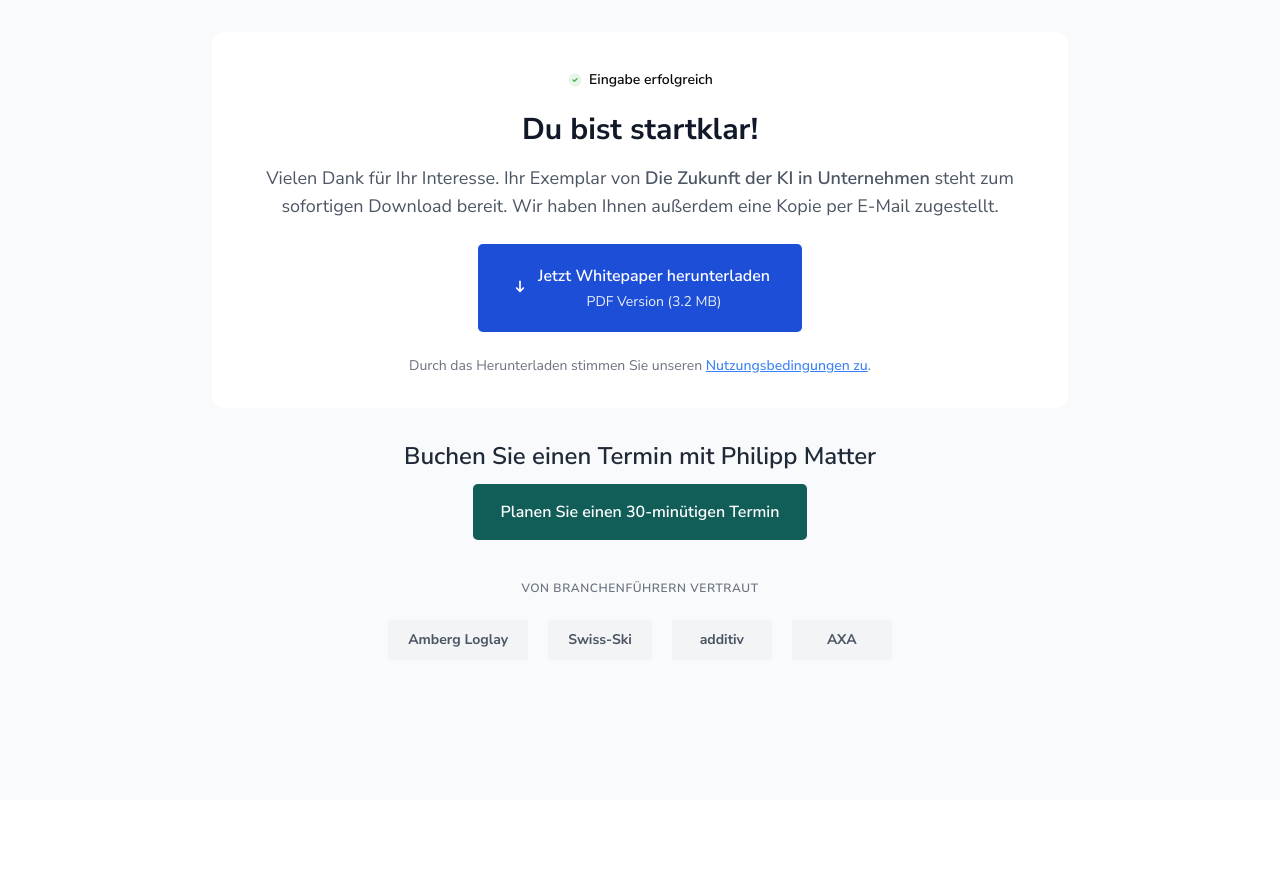
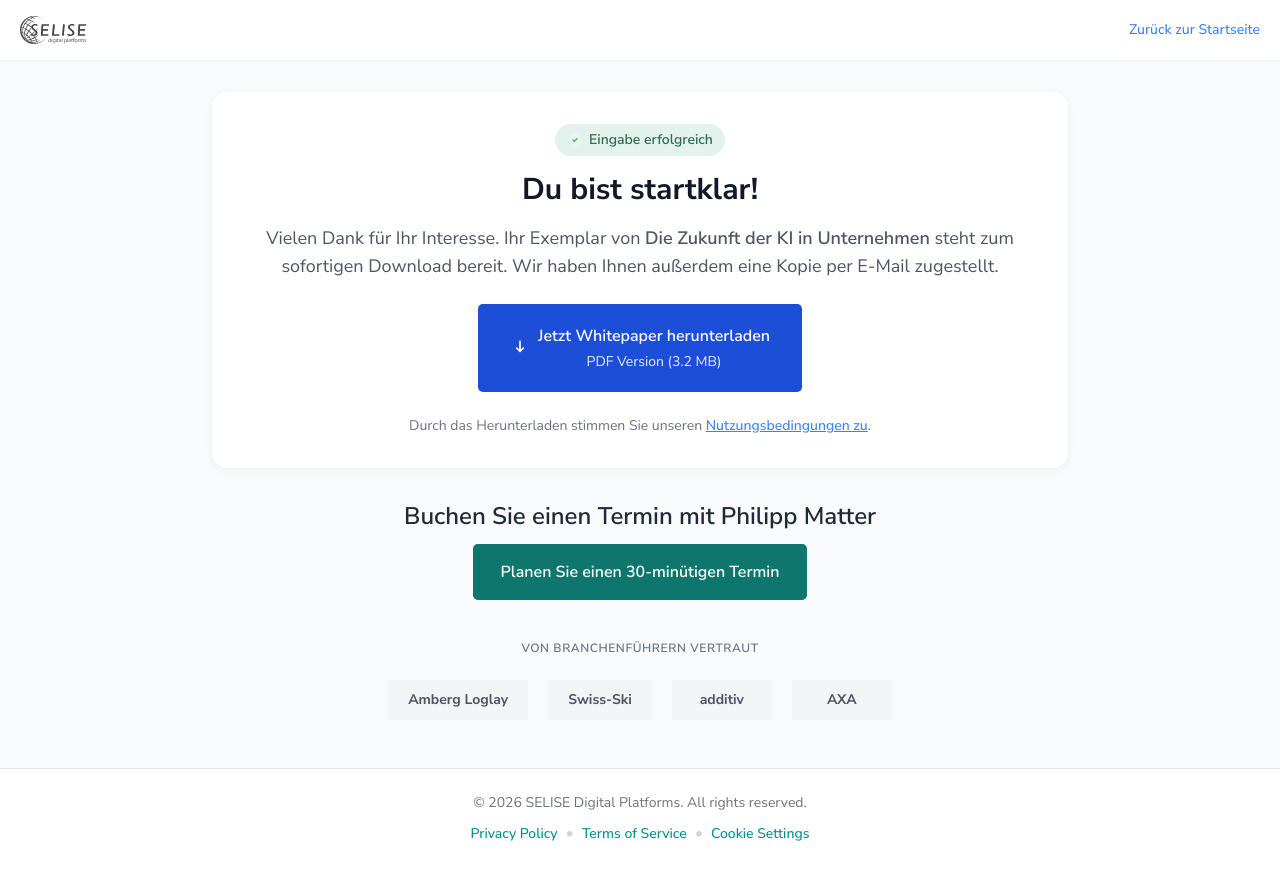
Before and after one commit to armanrahman1999/philipp-project, a React (Vite) app: page / in a window 1280 px wide. Before the commit the page ends 800 px from the top, so only its background shows below. Built offline with nearby package versions, Linux system fonts and the light colour scheme.

Commit message:
fix: alyout done

```diff
--- a/src/components/main/book-meeting.tsx
+++ b/src/components/main/book-meeting.tsx
@@ -10,7 +10,7 @@
         href="https://calendly.com/philipp-matter/30min-1"
         target="_blank"
         rel="noopener noreferrer"
-        className="mx-auto inline-block rounded-lg bg-teal-800 px-6 py-3.5 font-semibold text-white shadow-teal-button transition-colors hover:bg-teal-700 md:px-7 md:py-4"
+        className="mx-auto inline-block rounded-lg bg-teal-700 px-6 py-3.5 font-semibold text-white shadow-teal-button transition-colors hover:bg-teal-800 md:px-7 md:py-4"
       >
         Planen Sie einen 30-minütigen Termin
       </a>
--- a/src/components/main/main-card.tsx
+++ b/src/components/main/main-card.tsx
@@ -9,11 +9,12 @@
 
 const MainCard: React.FC = () => {
   return (
-    <main className="mx-auto max-w-4xl px-5 py-6 md:px-5 md:py-8">
-      <div className="rounded-xl bg-white p-7 shadow-card md:p-8">
+    <main className="mx-auto max-w-4xl px-5 py-6 md:px-5 md:py-8 ">
+      <div className="bg-white p-7 md:p-8 rounded-2xl shadow-[0_2px_10px_rgba(0,0,0,0.05)] text-center flex-1 min-h-[45vh] flex flex-col justify-center">
+        {' '}
         {/* Success Badge */}
         <div className="mb-4 flex justify-center">
-          <div className="inline-flex items-center gap-1.5 rounded-full bg-success-50 px-3 py-1.5 text-sm font-semibold text-success-800">
+          <div className="inline-flex items-center gap-1.5 rounded-full bg-green-50 px-3 py-1.5 text-sm font-semibold text-success-800">
             <svg
               width="16"
               height="16"
@@ -30,25 +31,22 @@
                 strokeLinejoin="round"
               />
             </svg>
-            Eingabe erfolgreich
+            <p className="text-green-800"> Eingabe erfolgreich</p>
           </div>
         </div>
-
         <h1 className="mb-4 text-center text-2xl font-bold text-gray-900 md:text-3xl">
           Du bist startklar!
         </h1>
-
         <p className="mb-6 text-center text-base text-gray-600 md:text-lg">
           Vielen Dank für Ihr Interesse. Ihr Exemplar von{' '}
           <strong className="font-semibold">{whitepaperInfo.title}</strong> steht zum sofortigen
           Download bereit. Wir haben Ihnen außerdem eine Kopie per E-Mail zugestellt.
         </p>
-
         {/* PDF Download Link */}
         <div className="mb-6 text-center">
           <a
             href={whitepaperInfo.downloadUrl}
-            className="inline-flex items-center rounded-lg bg-blue-700 px-7 py-4 text-center font-semibold text-white shadow-button transition-colors hover:bg-primary-800 md:px-8 md:py-5"
+            className="inline-flex items-center rounded-lg bg-blue-700 px-7 py-4 text-center font-semibold text-white shadow-button transition-colors hover:bg-blue-800 md:px-8 md:py-5"
             download
             target="_blank"
             rel="noopener noreferrer"
@@ -75,7 +73,6 @@
             </div>
           </a>
         </div>
-
         <p className="text-center text-sm text-gray-500">
           Durch das Herunterladen stimmen Sie unseren{' '}
           <a href="#" className="font-medium text-blue-500 underline hover:text-blue-700">
--- a/src/pages/layout.tsx
+++ b/src/pages/layout.tsx
@@ -1,14 +1,21 @@
+import Header from '@/components/main/header';
+import Footer from '@/components/main/footer';
 import BookMeeting from '@/components/main/book-meeting';
 import MainCard from '@/components/main/main-card';
 import TrustedBy from '@/components/main/trusted-by';
 
 const Layout = () => {
   return (
-    <div className="min-h-screen bg-gray-50">
-      <MainCard />
-      <BookMeeting />
-      <TrustedBy />
+    <div className="min-h-screen flex flex-col bg-gray-50">
+      <Header />
+      <main className="flex-1 flex flex-col">
+        <MainCard />
+        <BookMeeting />
+        <TrustedBy />
+      </main>
+      <Footer />
     </div>
   );
 };
+
 export default Layout;
```
Also changed, not shown: 1 other file (tests, documents, lock files or other folders).
